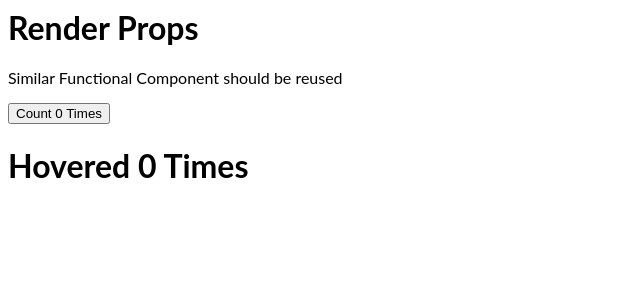
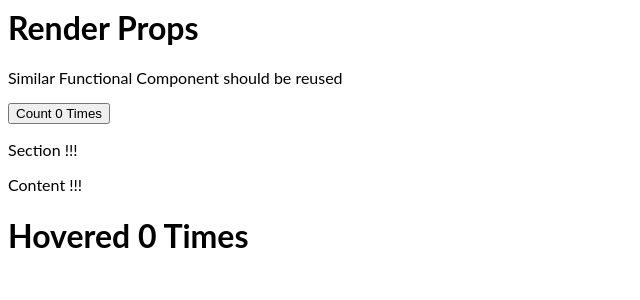
Before and after one commit to ShakibAhmed007/react-dev-context-api, a React (Create React App) app: page / in a window 1280 px wide. Shown: the top 300 px of the page, without its empty margins (0-640 px from the left). Built offline with nearby package versions, Linux system fonts and the light colour scheme.

Commit message:
1 file modified, 2 added

```diff
--- a/src/App.js
+++ b/src/App.js
@@ -1,8 +1,7 @@
 import React from 'react';
 import './style.css';
 import ClickCounter from './components/ClickCounter';
-import HoverCounter from './components/HoverCounter';
-import User from './components/User';
+import Section from './components/Section';
 import Counter from './components/Counter';
 
 export default function App() {
@@ -17,11 +16,7 @@ export default function App() {
         )}
       />
 
-      <Counter
-        render={(counter, incrementCount) => (
-          <HoverCounter count={counter} incrementCount={incrementCount} />
-        )}
-      />
+      <Section />
     </div>
   );
 }
--- /dev/null
+++ b/src/components/Content.js
@@ -0,0 +1,18 @@
+import React from 'react';
+import HoverCounter from './HoverCounter';
+import Counter from './Counter';
+
+const Content = () => {
+  return (
+    <div>
+      <p> Content !!! </p>
+      <Counter
+        render={(counter, incrementCount) => (
+          <HoverCounter count={counter} incrementCount={incrementCount} />
+        )}
+      />
+    </div>
+  );
+};
+
+export default Content;
--- /dev/null
+++ b/src/components/Section.js
@@ -0,0 +1,13 @@
+import React from 'react';
+import Content from './Content';
+
+const Section = () => {
+  return (
+    <div>
+      <p> Section !!! </p>
+      <Content />
+    </div>
+  );
+};
+
+export default Section;
```
